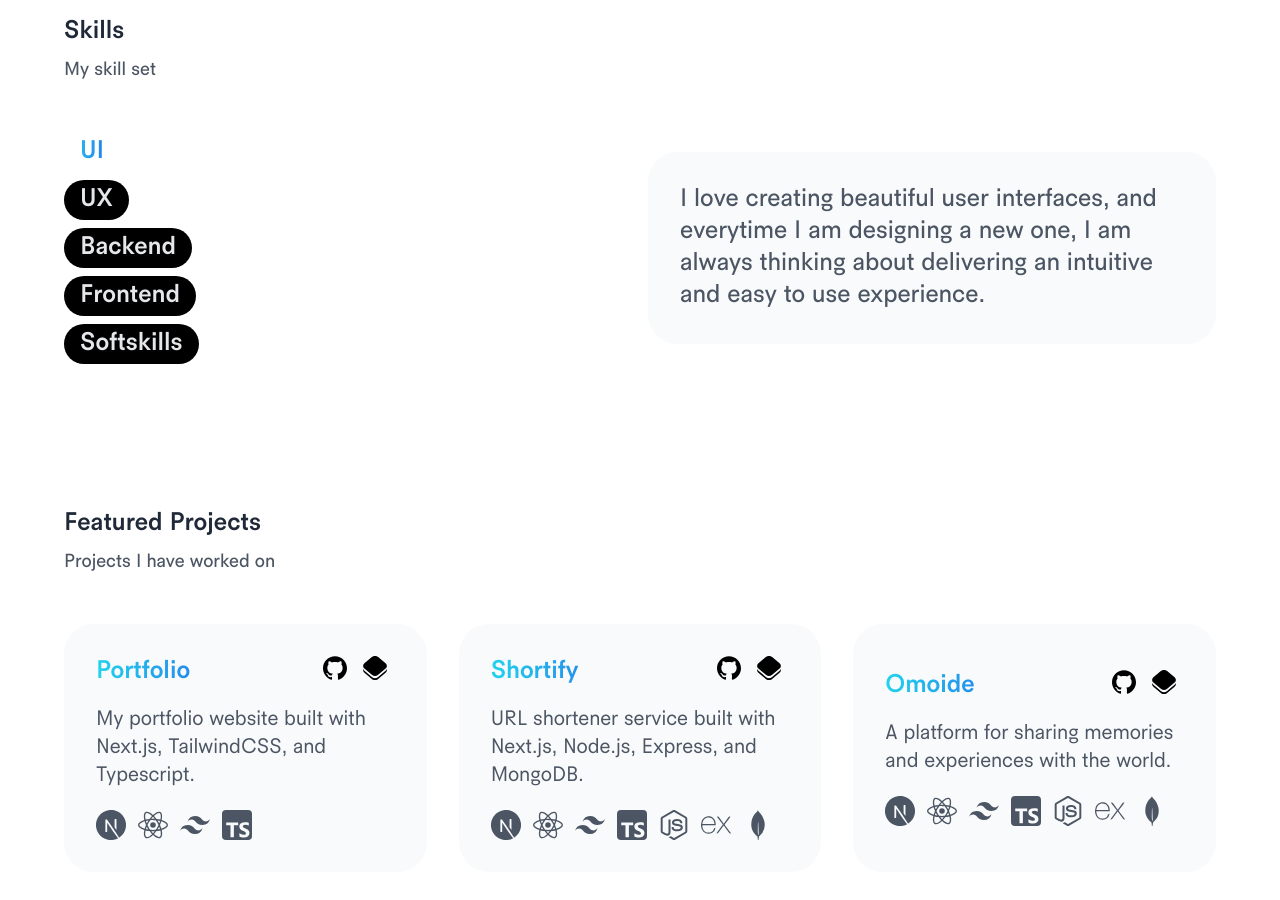
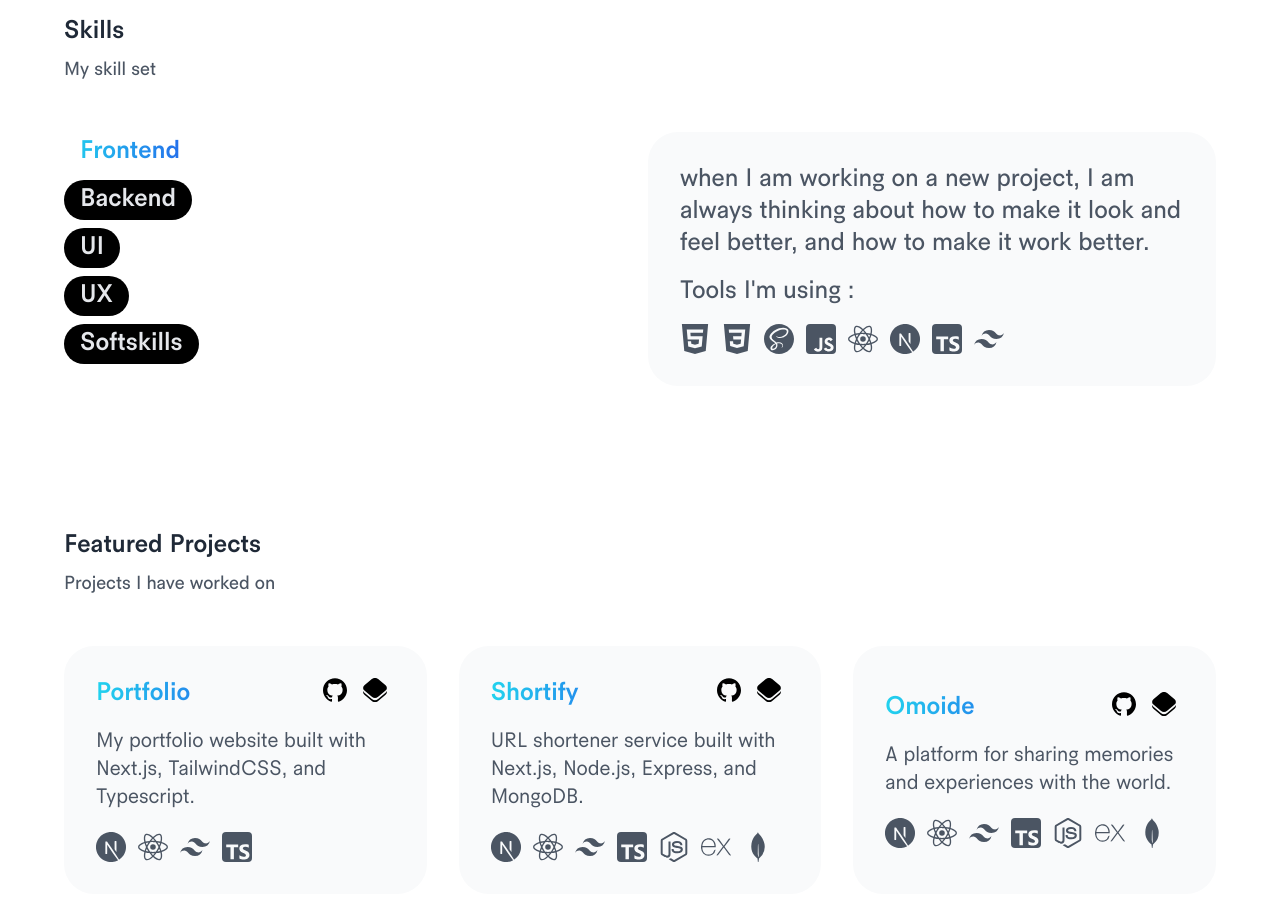
Before and after one commit to triyanox/portfolio, a Next.js app: page / in a window 1280 px wide. Shown: the part 880-1780 px from the top of the page. Built offline with nearby package versions, Linux system fonts and the light colour scheme.

Commit message:
Skills update

```diff
--- a/components/Skills.tsx
+++ b/components/Skills.tsx
@@ -1,9 +1,28 @@
 import { Description } from './Description'
 import { Option, OptionSelected } from './Option'
 import { useState } from 'react'
-
+import {
+  Figma,
+  Adobeillustrator,
+  Adobephotoshop,
+  Nodedotjs,
+  Express,
+  Mongodb,
+  Javascript,
+  Typescript,
+  Graphql,
+  Python,
+  Reactdotjs,
+  Css3,
+  Tailwindcss,
+  Html5,
+  Nextdotjs,
+  Sass,
+  Postgresql,
+  Go,
+} from './Icons'
 const Skills = () => {
-  const [skill, setSkill] = useState('UI')
+  const [skill, setSkill] = useState('Frontend')
 
   return (
     <section className="mt-24 flex w-full flex-col justify-center gap-y-4 px-8 md:px-16 ">
@@ -16,7 +35,23 @@ const Skills = () => {
         </p>
       </div>
       <div className="flex w-full flex-col justify-center  gap-4 md:flex-row">
-        <div className="mb-4 flex w-full flex-row items-start justify-start gap-2 gap-x-4 overflow-scroll md:overflow-hidden md:mb-0 md:flex-col ">
+        <div className="mb-4 flex w-full flex-row items-start justify-start gap-2 gap-x-4 overflow-scroll md:mb-0 md:flex-col md:overflow-hidden ">
+          {skill === 'Frontend' ? (
+            <OptionSelected
+              text="Frontend"
+              handleClick={() => setSkill('Frontend')}
+            />
+          ) : (
+            <Option text="Frontend" handleClick={() => setSkill('Frontend')} />
+          )}
+          {skill === 'Backend' ? (
+            <OptionSelected
+              text="Backend"
+              handleClick={() => setSkill('Backend')}
+            />
+          ) : (
+            <Option text="Backend" handleClick={() => setSkill('Backend')} />
+          )}
           {skill === 'UI' ? (
             <OptionSelected text="UI" handleClick={() => setSkill('UI')} />
           ) : (
@@ -27,22 +62,7 @@ const Skills = () => {
           ) : (
             <Option text="UX" handleClick={() => setSkill('UX')} />
           )}
-          {skill === 'Backend' ? (
-            <OptionSelected
-              text="Backend"
-              handleClick={() => setSkill('Backend')}
-            />
-          ) : (
-            <Option text="Backend" handleClick={() => setSkill('Backend')} />
-          )}
-          {skill === 'Frontend' ? (
-            <OptionSelected
-              text="Frontend"
-              handleClick={() => setSkill('Frontend')}
-            />
-          ) : (
-            <Option text="Frontend" handleClick={() => setSkill('Frontend')} />
-          )}
+
           {skill === 'Softskills' ? (
             <OptionSelected
               text="SoftSkills"
@@ -56,10 +76,44 @@ const Skills = () => {
           )}
         </div>
         <div className="   flex w-full flex-col items-start justify-center gap-2 md:mt-0">
+          {skill === 'Frontend' && (
+            <Description
+              tools={[
+                <Html5 />,
+                <Css3 />,
+                <Sass />,
+                <Javascript />,
+                <Reactdotjs />,
+                <Nextdotjs />,
+                <Typescript />,
+                <Tailwindcss />,
+              ]}
+              text="
+          when I am working on a new project, I am always thinking about how to make it look and feel better, and how to make it work better."
+            />
+          )}
+          {skill === 'Backend' && (
+            <Description
+              tools={[
+                <Javascript />,
+                <Typescript />,
+                <Python />,
+                <Go />,
+                <Nodedotjs />,
+                <Express />,
+                <Mongodb />,
+                <Postgresql />,
+                <Graphql />,
+              ]}
+              text="
+            I love building backend services, and I am always thinking about how to make them better and more efficient."
+            />
+          )}
           {skill === 'UI' && (
             <Description
+              tools={[<Figma />, <Adobeillustrator />, <Adobephotoshop />]}
               text="
-          I love creating beautiful user interfaces, and everytime I am designing a new one, I am always thinking about delivering an intuitive and easy to use experience."
+         I am always thinking about delivering an intuitive and easy to use interface."
             />
           )}
 
@@ -69,18 +123,7 @@ const Skills = () => {
           User exerience is the most important thing when it comes to designing a web application, and my main focus are accessibility, usability and performance."
             />
           )}
-          {skill === 'Backend' && (
-            <Description
-              text="
-            I love building backend services, and I am always thinking about how to make them better and more efficient."
-            />
-          )}
-          {skill === 'Frontend' && (
-            <Description
-              text="
-          when I am working on a new project, I am always thinking about how to make it look and feel better, and how to make it work better."
-            />
-          )}
+
           {skill === 'Softskills' && (
             <Description
               text="
```
